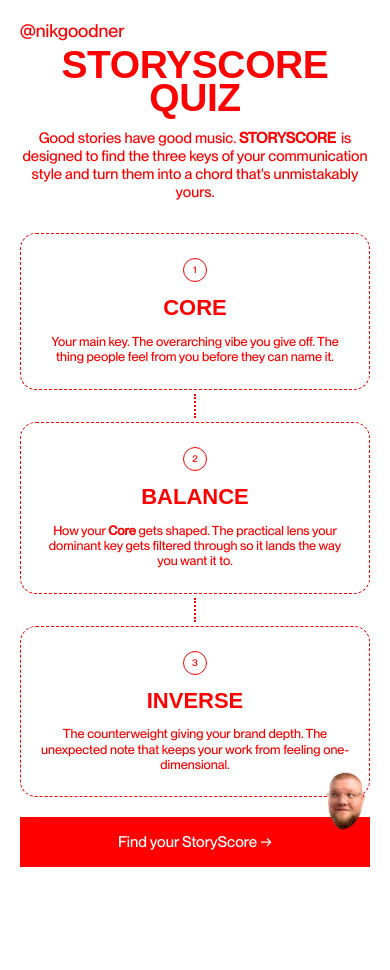
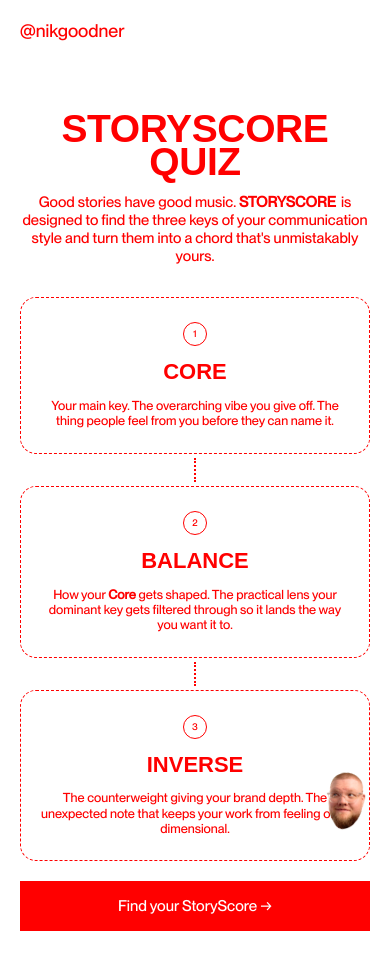
Before and after one commit to nikgoodner/storyscore-quiz, a Next.js app: page / in a window 390 px wide. Shown: the top 970 px of the page. Built offline with nearby package versions, Linux system fonts and the light colour scheme; a web font is replaced by a local one.

Commit message:
Update page.tsx

```diff
--- a/app/page.tsx
+++ b/app/page.tsx
@@ -42,9 +42,9 @@ export default function Home() {
         </a>
       </header>
 
-      <main className="flex flex-1 flex-col items-center justify-center px-5 py-12 pb-24 sm:px-8 sm:py-16 sm:pb-28 md:py-20">
+      <main className="flex flex-1 flex-col items-center justify-center px-5 pt-20 pb-24 sm:px-8 sm:py-16 sm:pb-28 md:py-20">
         <div className="flex w-full min-w-0 max-w-[min(1100px,96vw)] flex-col">
-          <section className="text-center">
+          <section className="mt-8 text-center sm:mt-0">
             <h1 className="landing-headline uppercase text-storyscore-red">
               STORYSCORE QUIZ
             </h1>
```
